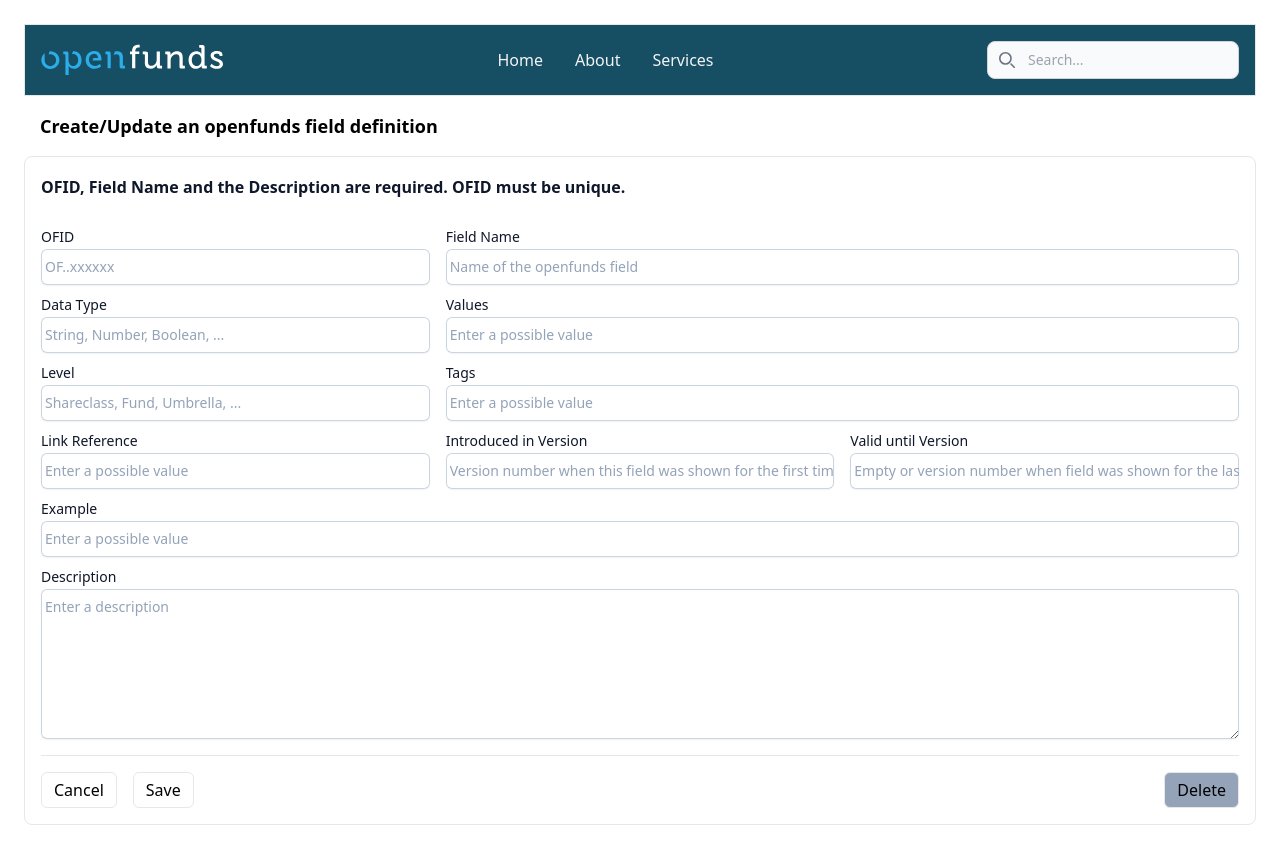
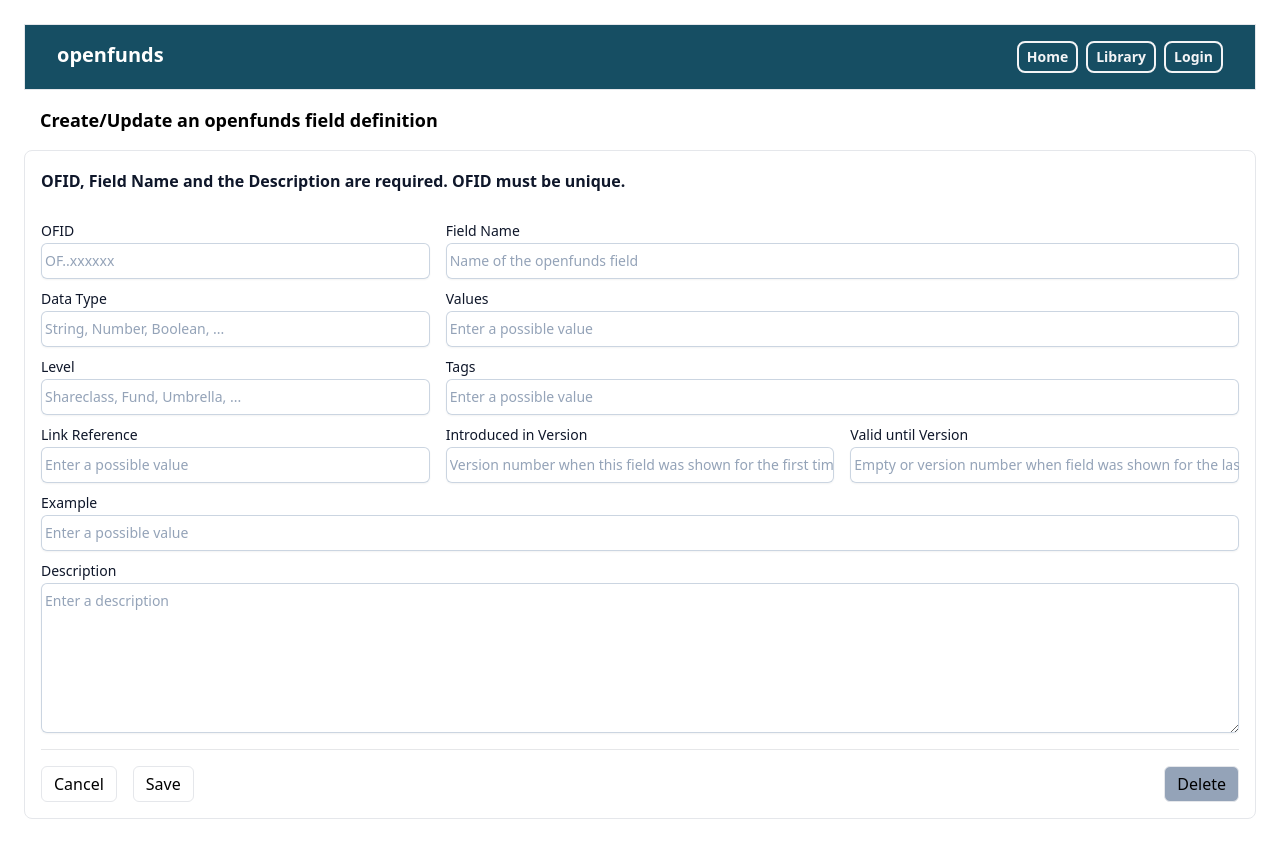
Before and after one commit to partikami/openfunds, a React (Vite) app in the folder client/: page /create in a window 1280 px wide. Built offline with nearby package versions, Linux system fonts and the light colour scheme.

Commit message:
NavBar started

```diff
--- a/client/src/components/Navbar.jsx
+++ b/client/src/components/Navbar.jsx
@@ -1,155 +1,64 @@
+import React, { useState } from "react";
 import { NavLink } from "react-router-dom";
 
 export default function NavBar() {
+  const [isOpen, setIsOpen] = useState(false);
+
+  const buttonClasses =
+    "text-gray-100 font-bold text-sm px-2 py-1 border-2 border-gray-100 hover:bg-gray-100 hover:text-gray-800 rounded-lg transition duration-300";
+  const buttons = (
+    <>
+      <button className={buttonClasses}>Home</button>
+      <button className={buttonClasses}>Library</button>
+      <button className={buttonClasses}>Login</button>
+    </>
+  );
+
   return (
-    <div className="">
-      <nav className="bg-cyan-900 border dark:bg-gray-900">
-        <div className="max-w-screen-xl flex flex-wrap items-center justify-between mx-auto p-4">
-          <NavLink
-            to="/"
-            className="flex items-center space-x-3 rtl:space-x-reverse"
-          >
-            <img
-              src="./src/assets/openfunds-logo.svg"
-              className="h-8"
-              alt="openfunds Logo"
-            />
-          </NavLink>
-          <div className="flex md:order-2">
+    <nav className="bg-cyan-900 border text-white">
+      <div className="mx-auto px-4 md:px-6 lg:px-8">
+        <div className="flex items-center justify-between h-16">
+          <div className="flex flex-row w-full justify-between">
+            <div className="text-xl font-bold">openfunds</div>
+            <div className="hidden md:block ">
+              <div className="flex ml-10 items-baseline space-x-2">
+                {buttons}
+              </div>
+            </div>
+          </div>
+          <div className="md:hidden px-6">
             <button
+              onClick={() => {
+                setIsOpen(!isOpen);
+              }}
               type="button"
-              data-collapse-toggle="navbar-search"
-              aria-controls="navbar-search"
-              aria-expanded="false"
-              className="md:hidden text-gray-500 dark:text-gray-400 hover:bg-gray-100 dark:hover:bg-gray-700 focus:outline-none focus:ring-4 focus:ring-gray-200 dark:focus:ring-gray-700 rounded-lg text-sm p-2.5 me-1"
+              className="fill-white"
             >
               <svg
-                className="w-5 h-5"
+                xmlns="http://www.w3.org/2000/svg"
+                width="12"
+                height="12"
+                className="w-12 h-12 text-white dark:text-black"
                 aria-hidden="true"
-                xmlns="http://www.w3.org/2000/svg"
                 fill="none"
-                viewBox="0 0 20 20"
+                viewBox="0 0 24 24"
               >
                 <path
                   stroke="currentColor"
                   stroke-linecap="round"
-                  stroke-linejoin="round"
                   stroke-width="2"
-                  d="m19 19-4-4m0-7A7 7 0 1 1 1 8a7 7 0 0 1 14 0Z"
-                />
-              </svg>
-              <span className="sr-only">Search</span>
-            </button>
-            <div className="relative hidden md:block">
-              <div className="absolute inset-y-0 start-0 flex items-center ps-3 pointer-events-none">
-                <svg
-                  className="w-4 h-4 text-gray-500 dark:text-gray-400"
-                  aria-hidden="true"
-                  xmlns="http://www.w3.org/2000/svg"
-                  fill="none"
-                  viewBox="0 0 20 20"
-                >
-                  <path
-                    stroke="currentColor"
-                    stroke-linecap="round"
-                    stroke-linejoin="round"
-                    stroke-width="2"
-                    d="m19 19-4-4m0-7A7 7 0 1 1 1 8a7 7 0 0 1 14 0Z"
-                  />
-                </svg>
-                <span className="sr-only">Search icon</span>
-              </div>
-              <input
-                type="text"
-                id="search-navbar"
-                className="block w-full p-2 ps-10 text-sm text-gray-900 border border-gray-300 rounded-lg bg-gray-50 focus:ring-blue-500 focus:border-blue-500 dark:bg-gray-700 dark:border-gray-600 dark:placeholder-gray-400 dark:text-white dark:focus:ring-blue-500 dark:focus:border-blue-500"
-                placeholder="Search..."
-              />
-            </div>
-            <button
-              data-collapse-toggle="navbar-search"
-              type="button"
-              className="inline-flex items-center p-2 w-10 h-10 justify-center text-sm text-gray-500 rounded-lg md:hidden hover:bg-gray-100 focus:outline-none focus:ring-2 focus:ring-gray-200 dark:text-gray-400 dark:hover:bg-gray-700 dark:focus:ring-gray-600"
-              aria-controls="navbar-search"
-              aria-expanded="false"
-            >
-              <span className="sr-only">Open main menu</span>
-              <svg
-                className="w-5 h-5"
-                aria-hidden="true"
-                xmlns="http://www.w3.org/2000/svg"
-                fill="none"
-                viewBox="0 0 17 14"
-              >
-                <path
-                  stroke="currentColor"
-                  stroke-linecap="round"
-                  stroke-linejoin="round"
-                  stroke-width="2"
-                  d="M1 1h15M1 7h15M1 13h15"
+                  d="M5 7h14M5 12h14M5 17h14"
                 />
               </svg>
             </button>
           </div>
-          <div
-            className="items-center hidden w-full justify-between md:flex md:w-auto md:order-1"
-            id="navbar-search"
-          >
-            <div className="relative mt-3 md:hidden">
-              <div className="absolute inset-y-0 start-0 flex items-center ps-3 pointer-events-none">
-                <svg
-                  className="w-4 h-4 text-gray-500 dark:text-gray-400"
-                  aria-hidden="true"
-                  xmlns="http://www.w3.org/2000/svg"
-                  fill="none"
-                  viewBox="0 0 20 20"
-                >
-                  <path
-                    stroke="currentColor"
-                    stroke-linecap="round"
-                    stroke-linejoin="round"
-                    stroke-width="2"
-                    d="m19 19-4-4m0-7A7 7 0 1 1 1 8a7 7 0 0 1 14 0Z"
-                  />
-                </svg>
-              </div>
-              <input
-                type="text"
-                id="search-navbar"
-                className="block w-full p-2 ps-10 text-sm text-gray-900 border border-gray-300 rounded-lg bg-gray-50 focus:ring-blue-500 focus:border-blue-500 dark:bg-gray-700 dark:border-gray-600 dark:placeholder-gray-400 dark:text-white dark:focus:ring-blue-500 dark:focus:border-blue-500"
-                placeholder="Search..."
-              />
-            </div>
-            <ul className="flex flex-col p-4 md:p-0 mt-4 font-medium border border-gray-100 rounded-lg bg-gray-50 md:space-x-8 rtl:space-x-reverse md:flex-row md:mt-0 md:border-0 md:bg-cyan-900 dark:bg-gray-800 md:dark:bg-gray-900 dark:border-gray-700">
-              <li>
-                <a
-                  href="#"
-                  className="block py-2 px-3 text-gray-100 rounded hover:bg-gray-300 md:hover:bg-transparent md:hover:text-gray-900 md:p-0 md:dark:hover:text-blue-500  dark:text-white dark:hover:bg-gray-700 dark:hover:text-white md:dark:hover:bg-transparent dark:border-gray-700"
-                  aria-current="page"
-                >
-                  Home
-                </a>
-              </li>
-              <li>
-                <a
-                  href="#"
-                  className="block py-2 px-3 text-gray-100 rounded hover:bg-gray-300 md:hover:bg-transparent md:hover:text-gray-900 md:p-0 md:dark:hover:text-blue-500 dark:text-white dark:hover:bg-gray-700 dark:hover:text-white md:dark:hover:bg-transparent dark:border-gray-700"
-                >
-                  About
-                </a>
-              </li>
-              <li>
-                <a
-                  href="#"
-                  className="block py-2 px-3 text-gray-100 rounded hover:bg-gray-100 md:hover:bg-transparent md:hover:text-gray-900 md:p-0 dark:text-white md:dark:hover:text-blue-500 dark:hover:bg-gray-700 dark:hover:text-white md:dark:hover:bg-transparent dark:border-gray-700"
-                >
-                  Services
-                </a>
-              </li>
-            </ul>
-          </div>
         </div>
-      </nav>
-    </div>
+      </div>
+      {isOpen && (
+        <div className="flex flex-col gap-y-2 md:hidden px-4 md:px-6 pb-2">
+          {buttons}
+        </div>
+      )}
+    </nav>
   );
 }
```
Also changed, not shown: client/src/components/RecordList.jsx (+58 -26 lines).
